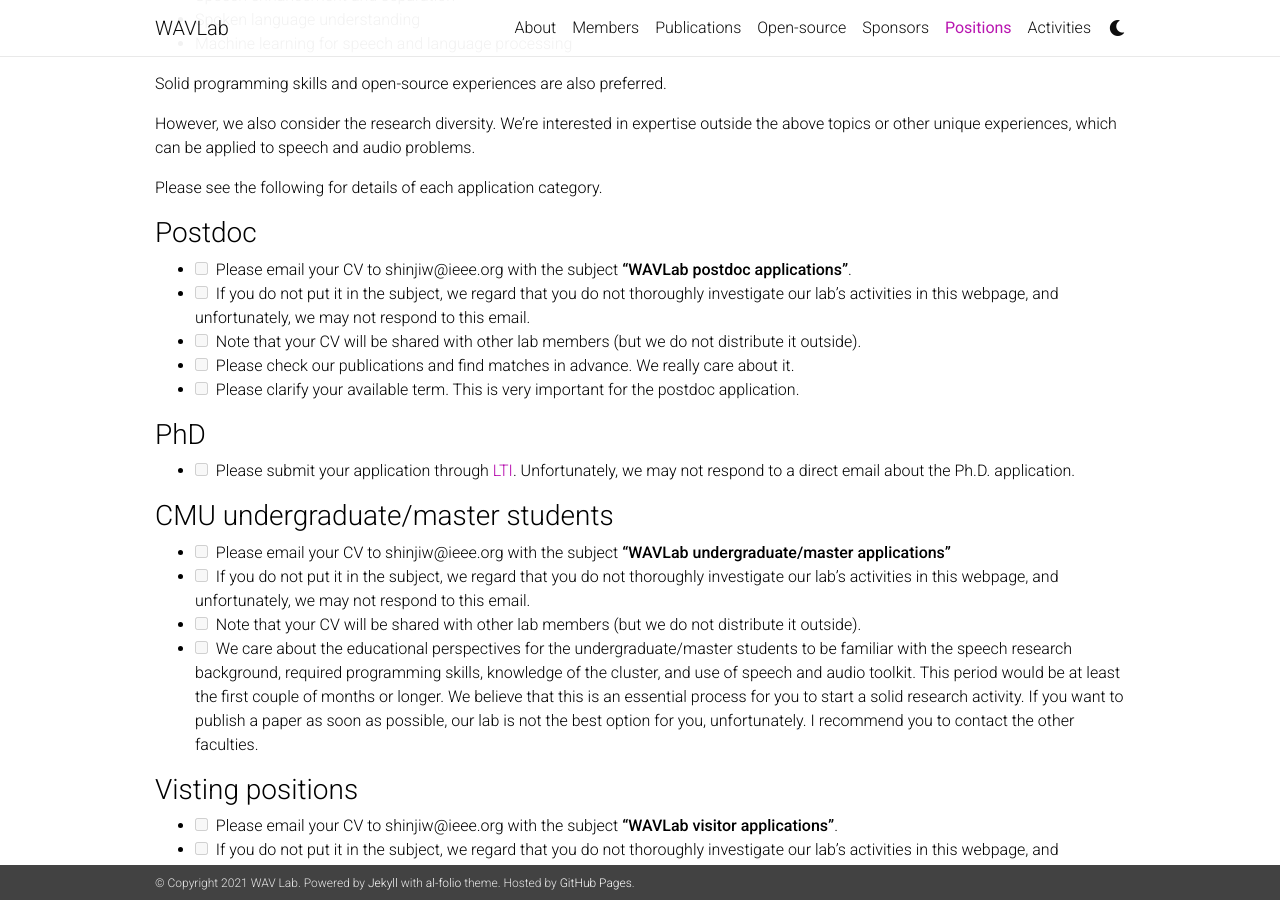
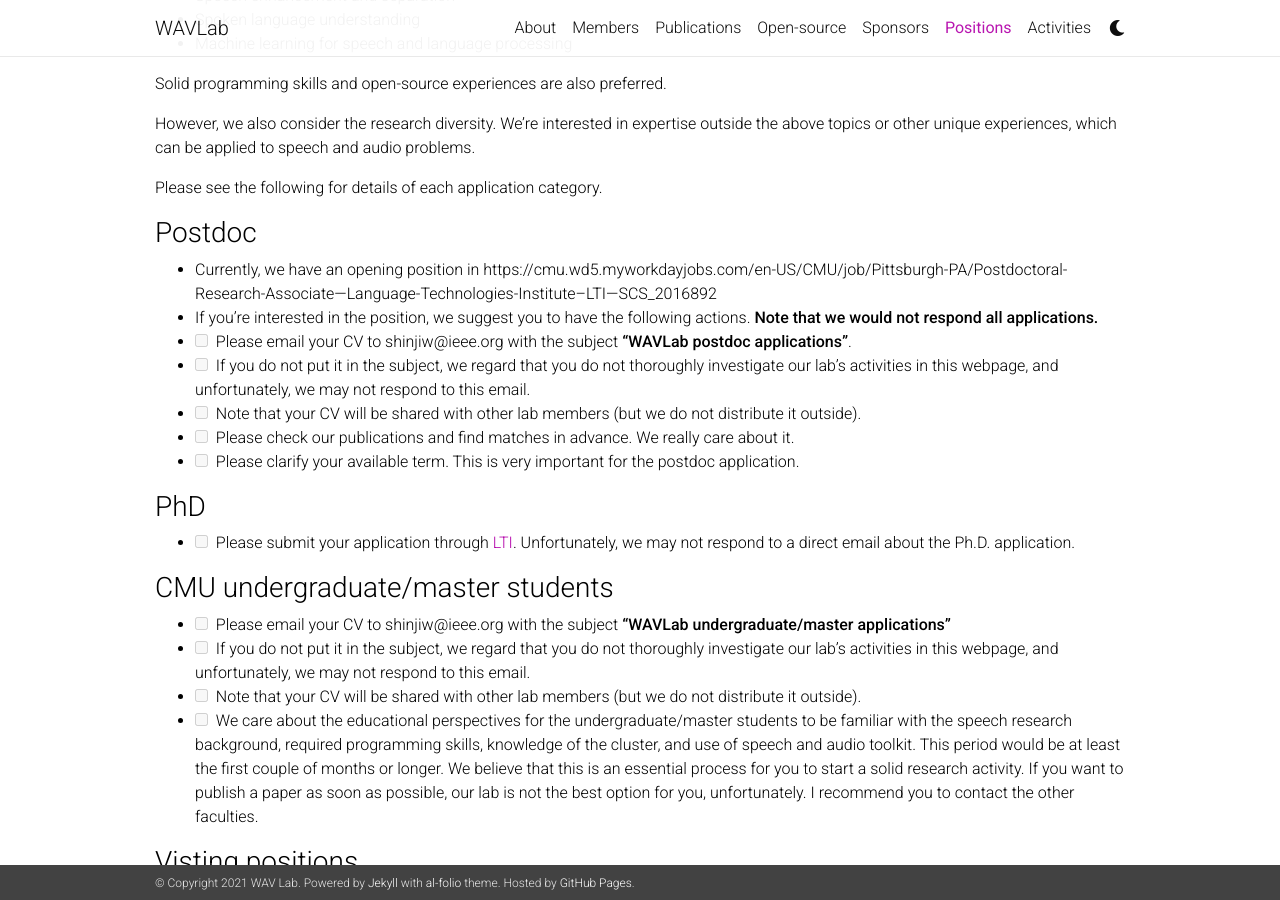
Before and after one commit to shinjiwlab/shinjiwlab.github.io, a Jekyll site: the page built from _pages/positions.md, in a window 1280 px wide and 900 px high, scrolled down 328 px. Built offline with Jekyll 4.4.1, drawn with Linux system fonts in a browser that asks for light colours; nearby versions of some CDN libraries; a style sheet for code colours, icons or effects is not loaded.

Commit message:
how about this change?

```diff
--- a/_pages/positions.md
+++ b/_pages/positions.md
@@ -23,7 +23,8 @@
 Please see the following for details of each application category.
 
 ### Postdoc
-
+- Currently, we have an opening position in https://cmu.wd5.myworkdayjobs.com/en-US/CMU/job/Pittsburgh-PA/Postdoctoral-Research-Associate---Language-Technologies-Institute--LTI---SCS_2016892
+- If you're interested in the position, we suggest you to have the following actions. **Note that we would not respond all applications.**
 - [ ] &nbsp; Please email your CV to shinjiw@ieee.org with the subject **"WAVLab postdoc applications"**.
 - [ ] &nbsp; If you do not put it in the subject, we regard that you do not thoroughly investigate our lab's activities in this webpage, and unfortunately, we may not respond to this email.
 - [ ] &nbsp; Note that your CV will be shared with other lab members (but we do not distribute it outside).
```
